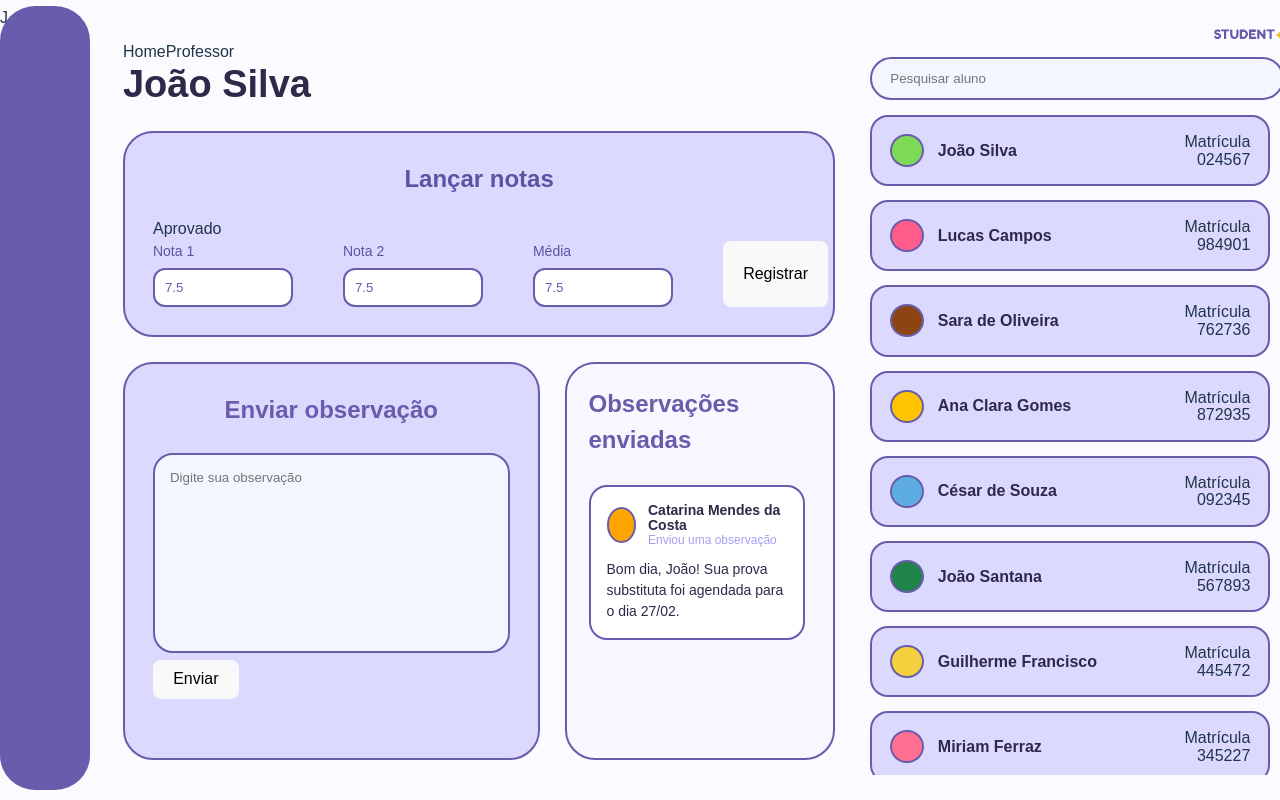
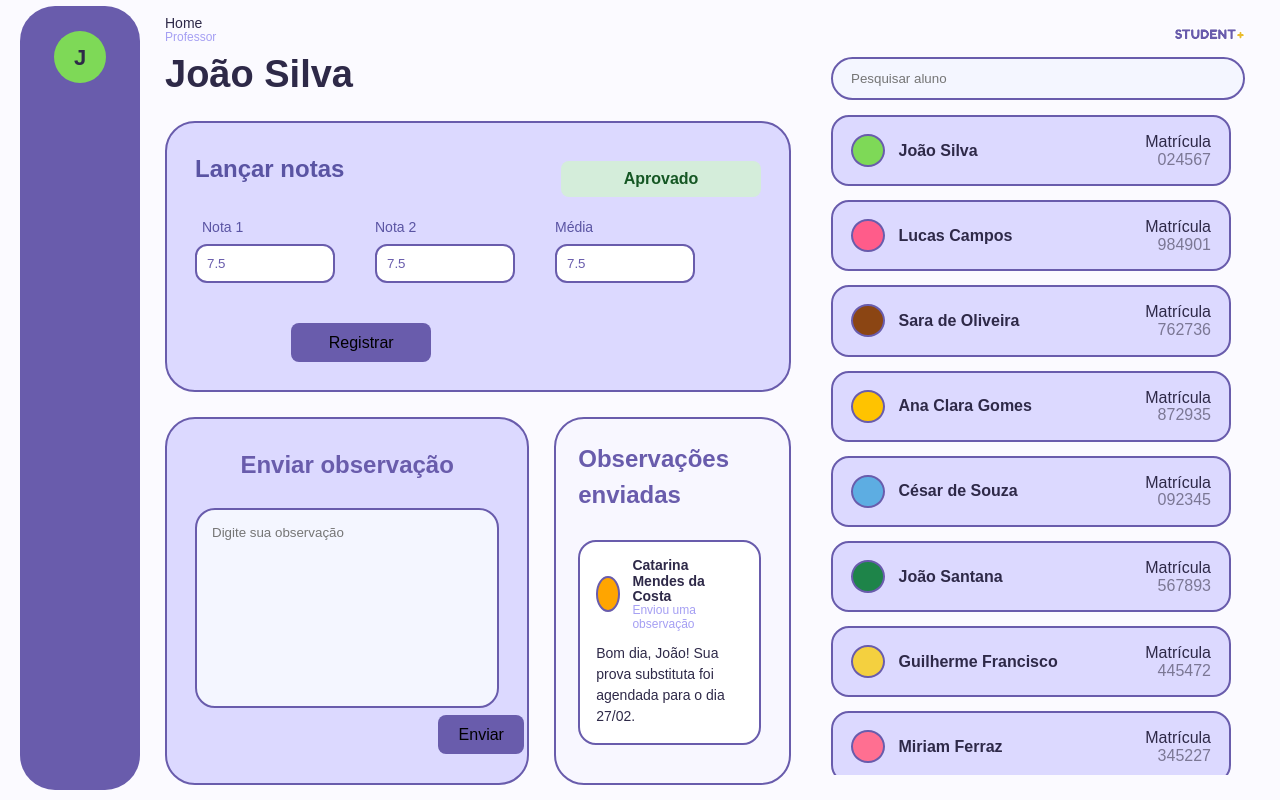
Before and after one commit to 3G-Student/FrontEnd-Student-, a React (Vite) app: page / in a window 1280 px wide. Built offline with nearby package versions, Linux system fonts and the light colour scheme.

Commit message:
Ajuste de css para novas funcionalidades

```diff
--- a/src/professores/professores.css
+++ b/src/professores/professores.css
@@ -15,28 +15,25 @@
     max-width: 100%;
   }
 
-  /* GRID */
   .layout {
     display: grid;
-    grid-template-columns: 90px 1fr 444px;
-    height: 100vh;
+    grid-template-columns: 120px 1fr 444px;
+    gap: 25px;
+    padding: 20px;
   }
+
 
   /* SIDEBAR */
   .sidebar {
     background: #695CAC;
-    border-radius: 35px 35px 35px 35px;
+    border-radius: 35px;
     height: 98%;
-    margin-top: 7%;
-  }
-
-  /* MAIN */
-  .main {
-    padding: 40px 20px 40px 10px; /* menos espaço à esquerda e direita */
+    margin-top: 5%;
     display: flex;
     flex-direction: column;
-    height: 100vh;
-    margin-left: 3%;
+    align-items: center;
+    padding-top: 25px;
+    gap: 18px;
   }
 
   /* TÍTULO */
@@ -70,8 +67,13 @@
 
   .notas-inputs {
     display: flex;
-    gap: 50px;
+    gap: 40px;
+    justify-content: flex-start;
+    align-items: flex-end;
+    flex-wrap: wrap;
   }
+
+
 
   .notas-inputs span {
     display: block;
@@ -94,9 +96,8 @@
     display: grid;
     grid-template-columns: 2fr 1.3fr;
     gap: 25px;
-    flex: 1;
-    min-height: 0;
   }
+
 
   /* ENVIAR OBS */
   .enviar h2 {
@@ -147,20 +148,20 @@
   .mensagem {
     display: flex;
     gap: 12px;
-    align-items: stretch;   /* faz os filhos ocuparem a altura total */
+    align-items: stretch;
   }
 
   .avatar {
     width: 14px;
     align-self: stretch;
     background: orange;
-    border-radius: 20px;    /* não pode ser 50% senão vira pílula estranha */
-    margin: 6px 0;          /* respiro em cima e embaixo */
+    border-radius: 20px;
+    margin: 6px 0;
   }
 
   /* PAINEL ALUNOS */
   .alunos {
-    padding: 25px 15px; /* quase colado na borda direita */
+    padding: 25px 15px;
     display: flex;
     flex-direction: column;
     height: 100vh;
@@ -177,6 +178,7 @@
     border: 2px solid #695CAC;
     margin-bottom: 15px;
     background-color: #f4f6ff;
+    color: #695CAC;
   }
 
   /* LISTA ALUNOS */
@@ -186,7 +188,7 @@
   .aluno {
     background: #DCD9FF;
     padding: 16px 18px;
-    width: 400px;              /* tira largura fixa */
+    width: 400px;
     border-radius: 18px;
     display: flex;
     align-items: center;
@@ -216,6 +218,12 @@
     flex-direction: column;
     align-items: flex-end;
     line-height: 1.1;
+  }
+  .span1{
+    color: #2E2948;
+  }
+  .span2{
+    color: #7B7794;
   }
 
   .matriculaLabel {
@@ -259,18 +267,22 @@
     color:#5A54A3;
   }
   .butao {
-    width: 20%;
-    margin-top: 2.5%;
-    margin-left: 7%;
-    padding: 14px;
-    border-radius: 14px;
-    border: none;
-    background: #695CAC;
-    color: white;
-    font-size: 16px;
+    padding: 12px 22px;
+    border-radius: 12px;
+    border: 2px solid #695CAC;
+    background: white;
+    color: #695CAC;
+    font-size: 15px;
     font-weight: 600;
     cursor: pointer;
     transition: all 0.2s ease;
+
+    display: flex;
+    align-items: center;
+    justify-content: center;
+    gap: 8px;
+    margin-left: 10%;
+    height: 42px;
   }
 
   .butao:hover {
@@ -347,3 +359,215 @@
     text-align: left;
     margin-bottom: 12px;
   }
+/* FUNDO ESCURO */
+.overlay {
+    position: fixed;
+    inset: 0;
+    background: rgba(0, 0, 0, 0.35);
+    display: flex;
+    align-items: center;
+    justify-content: center;
+    z-index: 999;
+  }
+
+  /* MODAL */
+  .modal {
+    background: white;
+    padding: 30px;
+    border-radius: 20px;
+    width: 320px;
+    text-align: center;
+    border: 2px solid #695CAC;
+    animation: aparecer 0.2s ease;
+  }
+
+  .modal h3 {
+    color: #2E2948;
+    margin-bottom: 10px;
+  }
+
+  .modal p {
+    color: #555;
+    font-size: 14px;
+    margin-bottom: 20px;
+  }
+
+  /* BOTÕES */
+  .modal-botoes {
+    display: flex;
+    justify-content: space-between;
+    gap: 10px;
+  }
+
+  .cancelar {
+    flex: 1;
+    padding: 10px;
+    border-radius: 12px;
+    border: 2px solid #ccc;
+    background: #f4f4f4;
+    cursor: pointer;
+    color: #695CAC;
+  }
+
+  .confirmar {
+    flex: 1;
+    padding: 10px;
+    border-radius: 12px;
+    border: none;
+    background: #695CAC;
+    color: white;
+    cursor: pointer;
+  }
+
+  /* TOAST */
+  .toast-sucesso {
+    position: fixed;
+    top: 20px;
+    right: 20px;
+    background: #7ED957;
+    color: #1b3d00;
+    padding: 16px 22px;
+    border-radius: 14px;
+    font-weight: 600;
+    box-shadow: 0 10px 20px rgba(0,0,0,0.15);
+    z-index: 1000;
+    animation: slideIn 0.3s ease;
+  }
+
+  /* ANIMAÇÕES */
+  @keyframes slideIn {
+    from { transform: translateX(120%); opacity: 0; }
+    to { transform: translateX(0); opacity: 1; }
+  }
+
+  @keyframes aparecer {
+    from { transform: scale(0.9); opacity: 0; }
+    to { transform: scale(1); opacity: 1; }
+  }
+  .status {
+    margin-top: 10px;
+    font-weight: bold;
+    padding: 6px 10px;
+    border-radius: 8px;
+    text-align: center;
+  }
+
+  .status.aprovado { background: #d4edda; color: #155724; width: 200px; }
+  .status.recuperação { background: #fff3cd; color: #856404; }
+  .status.reprovado { background: #f8d7da; color: #721c24; }
+
+  .aluno.ativo {
+    border: 2px solid #38b6f5;
+    background: #eef7ff;
+  }
+  .registrar-notas{
+    background-color: #695CAC;
+    width: 140px;
+  }
+  .registrar-notass{
+    background-color: #695CAC;
+    margin-left: 80%;
+  }
+  .divNota1{
+    margin-left: 5%;
+  }
+  .topo-notas {
+  display: flex;
+  justify-content: space-between;
+  align-items: flex-start;
+  margin-bottom: 20px;
+}
+
+.tituloNota {
+  text-align: left;
+  margin-bottom: 0;
+}
+.notas-inputs {
+  display: flex;
+  gap: 40px;
+  align-items: flex-end;
+}
+
+.registrar-notas {
+  margin-left: 17%;
+}
+.sidebar-perfil {
+  display: flex;
+  flex-direction: column;
+  align-items: center;
+  text-align: center;
+}
+
+.avatar-sidebar {
+  width: 48px;
+  height: 48px;
+  border-radius: 50%;
+  background: #7ED957;
+  color: #2E2948;
+  font-weight: 700;
+  font-size: 20px;
+  display: flex;
+  align-items: center;
+  justify-content: center;
+}
+
+.sidebar-nome {
+  color: white;
+  font-size: 13px;
+  margin-top: 8px;
+  font-weight: 500;
+}
+
+.sidebar-tipo {
+  color: #DCD9FF;
+  font-size: 11px;
+}
+.sidebar-perfil {
+  display: flex;
+  flex-direction: column;
+  align-items: center;
+  text-align: center;
+}
+
+.avatar-sidebar {
+  width: 52px;
+  height: 52px;
+  border-radius: 50%;
+  background: #7ED957;
+  color: #2E2948;
+  font-weight: 700;
+  font-size: 22px;
+  display: flex;
+  align-items: center;
+  justify-content: center;
+}
+
+.sidebar-nome {
+  color: white;
+  font-size: 14px;
+  margin-top: 8px;
+  font-weight: 600;
+}
+
+.sidebar-tipo {
+  color: #DCD9FF;
+  font-size: 12px;
+}
+.breadcrumb {
+  display: flex;
+  flex-direction: column;
+  line-height: 1.1;
+  margin-bottom: 10px;
+  margin-top: 2.5%;
+}
+
+.home {
+  font-size: 14px;
+  color: #2E2948;
+  font-weight: 500;
+}
+
+.professor {
+  font-size: 12px;
+  color: #A59FF3;
+}
```
